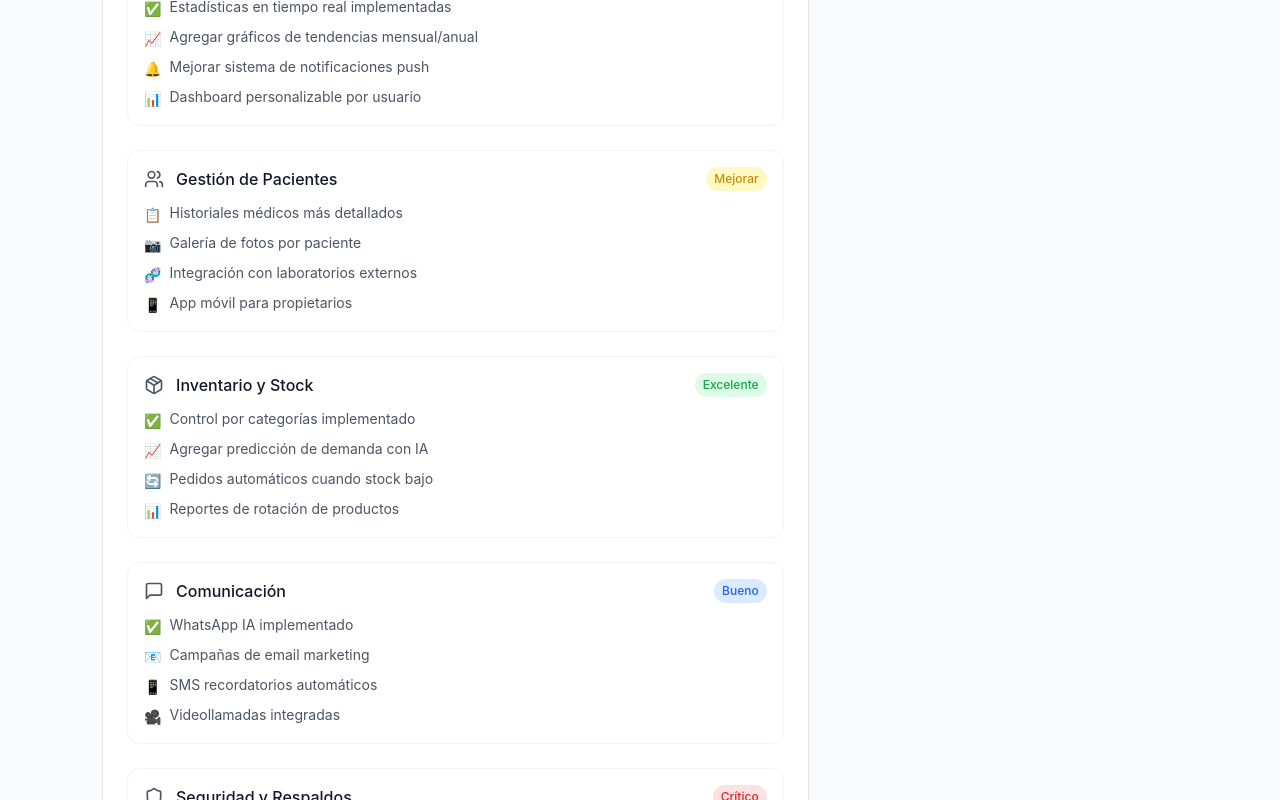
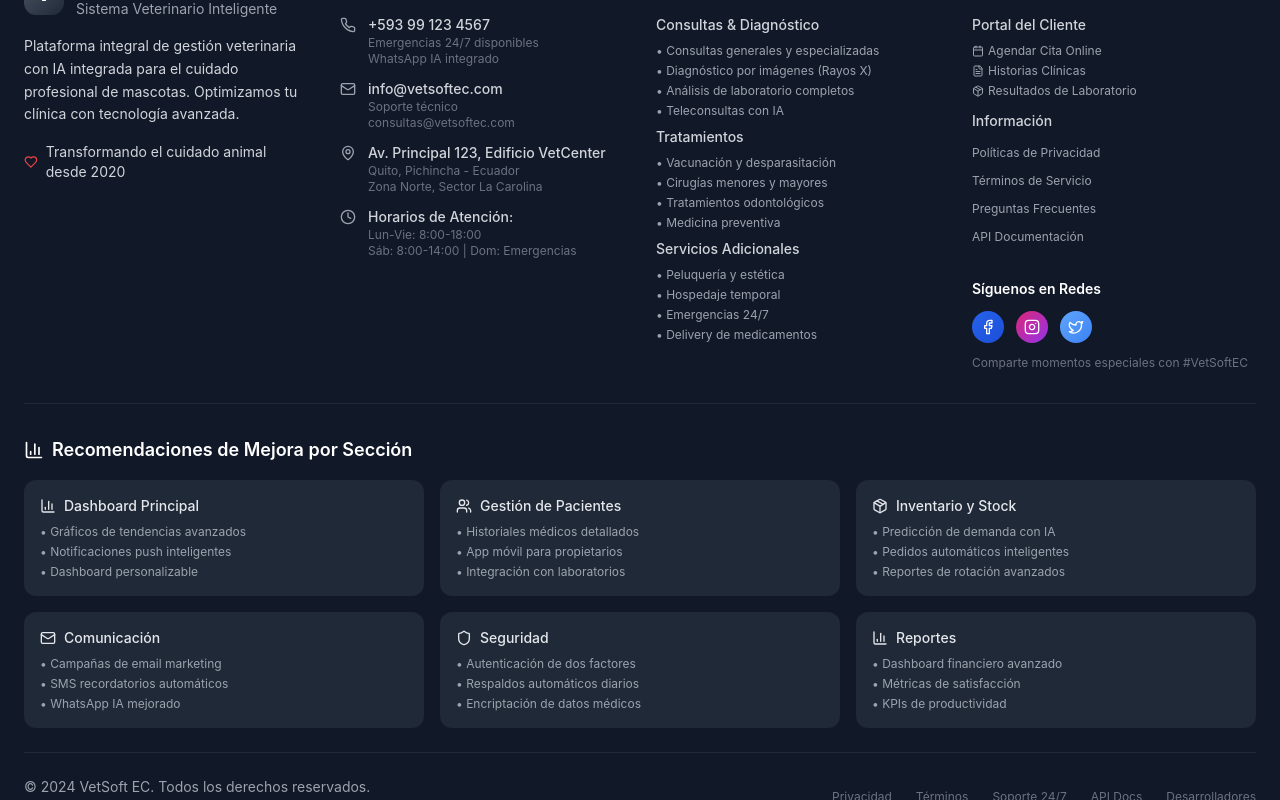
Before and after one commit to potterzoom/canine-care-pro, a React (Vite) app: page / in a window 1280 px wide. Shown: the part 1520-2320 px from the top of the page. Built offline with nearby package versions, Linux system fonts and the light colour scheme.

Commit message:
Refactor: Remove suggestions and add footer
Removed section suggestions from the home page and implemented the footer with the requested features.

```diff
--- a/src/components/Footer.tsx
+++ b/src/components/Footer.tsx
@@ -1,13 +1,13 @@
 
 import React from 'react';
-import { Heart, Phone, Mail, MapPin, Clock, Facebook, Instagram, Twitter } from 'lucide-react';
+import { Heart, Phone, Mail, MapPin, Clock, Facebook, Instagram, Twitter, Calendar, FileText, Users, Package, Shield, BarChart3 } from 'lucide-react';
 
 const Footer = () => {
   return (
     <footer className="bg-gray-900 text-white mt-12">
       <div className="max-w-7xl mx-auto px-6 py-12">
         <div className="grid grid-cols-1 md:grid-cols-2 lg:grid-cols-4 gap-8">
-          {/* Logo y descripción */}
+          {/* Logo y descripción mejorada */}
           <div className="space-y-4">
             <div className="flex items-center space-x-3">
               <div className="w-10 h-10 bg-gradient-to-br from-gray-600 to-gray-800 rounded-xl flex items-center justify-center">
@@ -15,115 +15,229 @@ const Footer = () => {
               </div>
               <div>
                 <h3 className="text-xl font-bold">VetSoft EC</h3>
-                <p className="text-sm text-gray-400">Sistema Veterinario</p>
+                <p className="text-sm text-gray-400">Sistema Veterinario Inteligente</p>
               </div>
             </div>
             <p className="text-gray-300 text-sm leading-relaxed">
-              Sistema integral de gestión veterinaria para el cuidado profesional
-              de mascotas con tecnología avanzada y atención personalizada.
+              Plataforma integral de gestión veterinaria con IA integrada para el cuidado
+              profesional de mascotas. Optimizamos tu clínica con tecnología avanzada.
             </p>
             <div className="flex items-center space-x-2 text-gray-300">
               <Heart className="w-4 h-4 text-red-500" />
-              <span className="text-sm">Cuidando mascotas desde 2020</span>
+              <span className="text-sm">Transformando el cuidado animal desde 2020</span>
             </div>
           </div>
 
-          {/* Contacto */}
+          {/* Información de contacto completa */}
           <div className="space-y-4">
             <h4 className="text-lg font-semibold">Contacto</h4>
             <div className="space-y-3">
-              <div className="flex items-center space-x-3">
-                <Phone className="w-4 h-4 text-gray-400" />
+              <div className="flex items-start space-x-3">
+                <Phone className="w-4 h-4 text-gray-400 mt-0.5" />
                 <div>
-                  <p className="text-sm text-gray-300">+593 99 123 4567</p>
-                  <p className="text-xs text-gray-500">Emergencias 24/7</p>
+                  <p className="text-sm text-gray-300 font-medium">+593 99 123 4567</p>
+                  <p className="text-xs text-gray-500">Emergencias 24/7 disponibles</p>
+                  <p className="text-xs text-gray-500">WhatsApp IA integrado</p>
                 </div>
               </div>
-              <div className="flex items-center space-x-3">
-                <Mail className="w-4 h-4 text-gray-400" />
+              <div className="flex items-start space-x-3">
+                <Mail className="w-4 h-4 text-gray-400 mt-0.5" />
                 <div>
-                  <p className="text-sm text-gray-300">info@vetsoftec.com</p>
-                  <p className="text-xs text-gray-500">Consultas online</p>
+                  <p className="text-sm text-gray-300 font-medium">info@vetsoftec.com</p>
+                  <p className="text-xs text-gray-500">Soporte técnico</p>
+                  <p className="text-xs text-gray-500">consultas@vetsoftec.com</p>
                 </div>
               </div>
-              <div className="flex items-center space-x-3">
-                <MapPin className="w-4 h-4 text-gray-400" />
+              <div className="flex items-start space-x-3">
+                <MapPin className="w-4 h-4 text-gray-400 mt-0.5" />
                 <div>
-                  <p className="text-sm text-gray-300">Av. Principal 123</p>
-                  <p className="text-xs text-gray-500">Quito, Ecuador</p>
+                  <p className="text-sm text-gray-300 font-medium">Av. Principal 123, Edificio VetCenter</p>
+                  <p className="text-xs text-gray-500">Quito, Pichincha - Ecuador</p>
+                  <p className="text-xs text-gray-500">Zona Norte, Sector La Carolina</p>
                 </div>
               </div>
-              <div className="flex items-center space-x-3">
-                <Clock className="w-4 h-4 text-gray-400" />
+              <div className="flex items-start space-x-3">
+                <Clock className="w-4 h-4 text-gray-400 mt-0.5" />
                 <div>
-                  <p className="text-sm text-gray-300">Lun-Vie: 8:00-18:00</p>
-                  <p className="text-xs text-gray-500">Sáb: 8:00-14:00</p>
+                  <p className="text-sm text-gray-300 font-medium">Horarios de Atención:</p>
+                  <p className="text-xs text-gray-500">Lun-Vie: 8:00-18:00</p>
+                  <p className="text-xs text-gray-500">Sáb: 8:00-14:00 | Dom: Emergencias</p>
                 </div>
               </div>
             </div>
           </div>
 
-          {/* Servicios */}
+          {/* Servicios veterinarios completos */}
           <div className="space-y-4">
-            <h4 className="text-lg font-semibold">Servicios</h4>
-            <ul className="space-y-2">
-              <li><a href="#" className="text-sm text-gray-300 hover:text-white transition-colors">Consultas Generales</a></li>
-              <li><a href="#" className="text-sm text-gray-300 hover:text-white transition-colors">Vacunación</a></li>
-              <li><a href="#" className="text-sm text-gray-300 hover:text-white transition-colors">Cirugías</a></li>
-              <li><a href="#" className="text-sm text-gray-300 hover:text-white transition-colors">Emergencias</a></li>
-              <li><a href="#" className="text-sm text-gray-300 hover:text-white transition-colors">Laboratorio</a></li>
-              <li><a href="#" className="text-sm text-gray-300 hover:text-white transition-colors">Teleconsultas</a></li>
-              <li><a href="#" className="text-sm text-gray-300 hover:text-white transition-colors">Peluquería</a></li>
-              <li><a href="#" className="text-sm text-gray-300 hover:text-white transition-colors">Hospedaje</a></li>
-            </ul>
+            <h4 className="text-lg font-semibold">Servicios Veterinarios</h4>
+            <div className="grid grid-cols-1 gap-2">
+              <div className="space-y-2">
+                <h5 className="text-sm font-medium text-gray-300">Consultas & Diagnóstico</h5>
+                <ul className="space-y-1 text-xs text-gray-400">
+                  <li>• Consultas generales y especializadas</li>
+                  <li>• Diagnóstico por imágenes (Rayos X)</li>
+                  <li>• Análisis de laboratorio completos</li>
+                  <li>• Teleconsultas con IA</li>
+                </ul>
+              </div>
+              <div className="space-y-2">
+                <h5 className="text-sm font-medium text-gray-300">Tratamientos</h5>
+                <ul className="space-y-1 text-xs text-gray-400">
+                  <li>• Vacunación y desparasitación</li>
+                  <li>• Cirugías menores y mayores</li>
+                  <li>• Tratamientos odontológicos</li>
+                  <li>• Medicina preventiva</li>
+                </ul>
+              </div>
+              <div className="space-y-2">
+                <h5 className="text-sm font-medium text-gray-300">Servicios Adicionales</h5>
+                <ul className="space-y-1 text-xs text-gray-400">
+                  <li>• Peluquería y estética</li>
+                  <li>• Hospedaje temporal</li>
+                  <li>• Emergencias 24/7</li>
+                  <li>• Delivery de medicamentos</li>
+                </ul>
+              </div>
+            </div>
           </div>
 
-          {/* Enlaces Rápidos */}
+          {/* Enlaces rápidos y redes sociales */}
           <div className="space-y-4">
             <h4 className="text-lg font-semibold">Enlaces Rápidos</h4>
-            <ul className="space-y-2">
-              <li><a href="#" className="text-sm text-gray-300 hover:text-white transition-colors">Agendar Cita</a></li>
-              <li><a href="#" className="text-sm text-gray-300 hover:text-white transition-colors">Portal del Cliente</a></li>
-              <li><a href="#" className="text-sm text-gray-300 hover:text-white transition-colors">Historias Clínicas</a></li>
-              <li><a href="#" className="text-sm text-gray-300 hover:text-white transition-colors">Resultados Lab</a></li>
-              <li><a href="#" className="text-sm text-gray-300 hover:text-white transition-colors">Políticas</a></li>
-              <li><a href="#" className="text-sm text-gray-300 hover:text-white transition-colors">Términos de Uso</a></li>
-            </ul>
+            <div className="grid grid-cols-1 gap-3">
+              <div className="space-y-2">
+                <h5 className="text-sm font-medium text-gray-300">Portal del Cliente</h5>
+                <ul className="space-y-1">
+                  <li><a href="#" className="text-xs text-gray-400 hover:text-white transition-colors flex items-center space-x-1"><Calendar className="w-3 h-3" /><span>Agendar Cita Online</span></a></li>
+                  <li><a href="#" className="text-xs text-gray-400 hover:text-white transition-colors flex items-center space-x-1"><FileText className="w-3 h-3" /><span>Historias Clínicas</span></a></li>
+                  <li><a href="#" className="text-xs text-gray-400 hover:text-white transition-colors flex items-center space-x-1"><Package className="w-3 h-3" /><span>Resultados de Laboratorio</span></a></li>
+                </ul>
+              </div>
+              <div className="space-y-2">
+                <h5 className="text-sm font-medium text-gray-300">Información</h5>
+                <ul className="space-y-1">
+                  <li><a href="#" className="text-xs text-gray-400 hover:text-white transition-colors">Políticas de Privacidad</a></li>
+                  <li><a href="#" className="text-xs text-gray-400 hover:text-white transition-colors">Términos de Servicio</a></li>
+                  <li><a href="#" className="text-xs text-gray-400 hover:text-white transition-colors">Preguntas Frecuentes</a></li>
+                  <li><a href="#" className="text-xs text-gray-400 hover:text-white transition-colors">API Documentación</a></li>
+                </ul>
+              </div>
+            </div>
 
-            {/* Redes Sociales */}
+            {/* Redes Sociales mejoradas */}
             <div className="pt-4">
-              <h5 className="text-sm font-semibold mb-3">Síguenos</h5>
-              <div className="flex space-x-3">
-                <a href="#" className="w-8 h-8 bg-gray-800 rounded-full flex items-center justify-center hover:bg-gray-700 transition-colors">
+              <h5 className="text-sm font-semibold mb-3">Síguenos en Redes</h5>
+              <div className="flex space-x-3 mb-3">
+                <a href="#" className="w-8 h-8 bg-gradient-to-br from-blue-600 to-blue-700 rounded-full flex items-center justify-center hover:from-blue-700 hover:to-blue-800 transition-all transform hover:scale-105">
                   <Facebook className="w-4 h-4" />
                 </a>
-                <a href="#" className="w-8 h-8 bg-gray-800 rounded-full flex items-center justify-center hover:bg-gray-700 transition-colors">
+                <a href="#" className="w-8 h-8 bg-gradient-to-br from-pink-600 to-purple-600 rounded-full flex items-center justify-center hover:from-pink-700 hover:to-purple-700 transition-all transform hover:scale-105">
                   <Instagram className="w-4 h-4" />
                 </a>
-                <a href="#" className="w-8 h-8 bg-gray-800 rounded-full flex items-center justify-center hover:bg-gray-700 transition-colors">
+                <a href="#" className="w-8 h-8 bg-gradient-to-br from-blue-400 to-blue-500 rounded-full flex items-center justify-center hover:from-blue-500 hover:to-blue-600 transition-all transform hover:scale-105">
                   <Twitter className="w-4 h-4" />
                 </a>
+              </div>
+              <p className="text-xs text-gray-500">Comparte momentos especiales con #VetSoftEC</p>
+            </div>
+          </div>
+        </div>
+
+        {/* Sección de Recomendaciones de Mejora */}
+        <div className="border-t border-gray-800 mt-8 pt-8">
+          <div className="mb-6">
+            <h4 className="text-lg font-semibold mb-4 flex items-center">
+              <BarChart3 className="w-5 h-5 mr-2" />
+              Recomendaciones de Mejora por Sección
+            </h4>
+            <div className="grid grid-cols-1 md:grid-cols-2 lg:grid-cols-3 gap-4 text-sm">
+              <div className="bg-gray-800 rounded-lg p-4">
+                <h5 className="font-medium text-gray-200 mb-2 flex items-center">
+                  <BarChart3 className="w-4 h-4 mr-2" />
+                  Dashboard Principal
+                </h5>
+                <ul className="text-xs text-gray-400 space-y-1">
+                  <li>• Gráficos de tendencias avanzados</li>
+                  <li>• Notificaciones push inteligentes</li>
+                  <li>• Dashboard personalizable</li>
+                </ul>
+              </div>
+              <div className="bg-gray-800 rounded-lg p-4">
+                <h5 className="font-medium text-gray-200 mb-2 flex items-center">
+                  <Users className="w-4 h-4 mr-2" />
+                  Gestión de Pacientes
+                </h5>
+                <ul className="text-xs text-gray-400 space-y-1">
+                  <li>• Historiales médicos detallados</li>
+                  <li>• App móvil para propietarios</li>
+                  <li>• Integración con laboratorios</li>
+                </ul>
+              </div>
+              <div className="bg-gray-800 rounded-lg p-4">
+                <h5 className="font-medium text-gray-200 mb-2 flex items-center">
+                  <Package className="w-4 h-4 mr-2" />
+                  Inventario y Stock
+                </h5>
+                <ul className="text-xs text-gray-400 space-y-1">
+                  <li>• Predicción de demanda con IA</li>
+                  <li>• Pedidos automáticos inteligentes</li>
+                  <li>• Reportes de rotación avanzados</li>
+                </ul>
+              </div>
+              <div className="bg-gray-800 rounded-lg p-4">
+                <h5 className="font-medium text-gray-200 mb-2 flex items-center">
+                  <Mail className="w-4 h-4 mr-2" />
+                  Comunicación
+                </h5>
+                <ul className="text-xs text-gray-400 space-y-1">
+                  <li>• Campañas de email marketing</li>
+                  <li>• SMS recordatorios automáticos</li>
+                  <li>• WhatsApp IA mejorado</li>
+                </ul>
+              </div>
+              <div className="bg-gray-800 rounded-lg p-4">
+                <h5 className="font-medium text-gray-200 mb-2 flex items-center">
+                  <Shield className="w-4 h-4 mr-2" />
+                  Seguridad
+                </h5>
+                <ul className="text-xs text-gray-400 space-y-1">
+                  <li>• Autenticación de dos factores</li>
+                  <li>• Respaldos automáticos diarios</li>
+                  <li>• Encriptación de datos médicos</li>
+                </ul>
+              </div>
+              <div className="bg-gray-800 rounded-lg p-4">
+                <h5 className="font-medium text-gray-200 mb-2 flex items-center">
+                  <BarChart3 className="w-4 h-4 mr-2" />
+                  Reportes
+                </h5>
+                <ul className="text-xs text-gray-400 space-y-1">
+                  <li>• Dashboard financiero avanzado</li>
+                  <li>• Métricas de satisfacción</li>
+                  <li>• KPIs de productividad</li>
+                </ul>
               </div>
             </div>
           </div>
         </div>
 
-        {/* Línea divisoria y copyright */}
-        <div className="border-t border-gray-800 mt-8 pt-8">
+        {/* Copyright y enlaces legales mejorados */}
+        <div className="border-t border-gray-800 pt-6">
           <div className="flex flex-col md:flex-row justify-between items-center space-y-4 md:space-y-0">
             <div className="text-center md:text-left">
               <p className="text-sm text-gray-400">
                 © 2024 VetSoft EC. Todos los derechos reservados.
               </p>
               <p className="text-xs text-gray-500 mt-1">
-                Sistema desarrollado con tecnología avanzada para veterinarias
+                Sistema desarrollado con IA avanzada para transformar la medicina veterinaria
               </p>
             </div>
             <div className="flex items-center space-x-6 text-xs text-gray-500">
               <a href="#" className="hover:text-gray-300 transition-colors">Privacidad</a>
               <a href="#" className="hover:text-gray-300 transition-colors">Términos</a>
-              <a href="#" className="hover:text-gray-300 transition-colors">Soporte</a>
-              <a href="#" className="hover:text-gray-300 transition-colors">API</a>
+              <a href="#" className="hover:text-gray-300 transition-colors">Soporte 24/7</a>
+              <a href="#" className="hover:text-gray-300 transition-colors">API Docs</a>
+              <a href="#" className="hover:text-gray-300 transition-colors">Desarrolladores</a>
             </div>
           </div>
         </div>
--- a/src/pages/Index.tsx
+++ b/src/pages/Index.tsx
@@ -1,4 +1,3 @@
-
 import React, { useState } from 'react';
 import Header from '../components/Header';
 import Footer from '../components/Footer';
@@ -19,7 +18,6 @@ import ClientSearchModal from '../components/ClientSearchModal';
 import StockModal from '../components/StockModal';
 import WhatsAppModal from '../components/WhatsAppModal';
 import UserManagementModal from '../components/UserManagementModal';
-import ImprovementSuggestions from '../components/ImprovementSuggestions';
 import { Calendar, User, Bell, Plus, Settings, FileText, Phone, Syringe, Receipt, Video, Package, MessageSquare } from 'lucide-react';
 
 const Index = () => {
@@ -286,9 +284,6 @@ const Index = () => {
                 ))}
               </div>
             </div>
-
-            {/* Sugerencias de Mejora */}
-            <ImprovementSuggestions />
           </div>
 
           {/* Panel lateral */}
```
